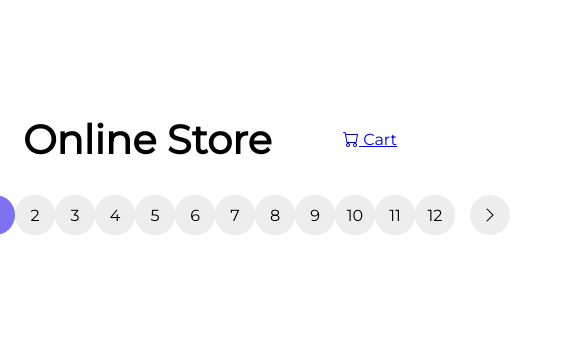
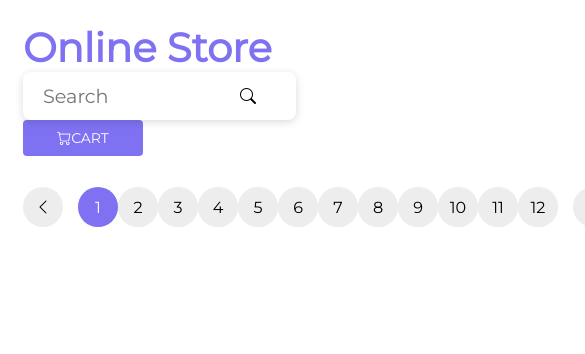
Before and after one commit to Yarema91/cards-list, a plain HTML site: page index.html in a window 390 px wide. Shown: the top 354 px of the page, 585 px wide, since content can reach past the window. Drawn offline with nearby package versions, Linux system fonts and the light colour scheme; no server answers.

Commit message:
fix style, responsive

```diff
--- a/card.js
+++ b/card.js
@@ -19,7 +19,9 @@ export default class Card {
         <span class="card-text">${this.state.title}</span>
         <p class="article">${this.state.category}</p>
       </div>
-        <button class="button button-text">Add To Cart</button>
+      <footer className="footer">
+      <button class="button button-text">Add To Cart</button>
+      </footer>
     </div>
     `;
   }
--- a/index.html
+++ b/index.html
@@ -8,15 +8,11 @@
   <!-- <link rel="stylesheet" href="../../pagination/01-css-task/style.css"> -->
 
   <style>
-    .wrapper {
-      /* width: 400px; */
-      margin: 100px auto;
-    }
-
     .body {
       margin-bottom: 20px;
     }
   </style>
+
 
   <link rel="stylesheet" href="https://cdn.jsdelivr.net/npm/bootstrap-icons@1.8.1/font/bootstrap-icons.css">
 </head>
--- a/index.js
+++ b/index.js
@@ -1,5 +1,6 @@
 import CardsList from './cards-list.js';
 import Pagination from './pagination.js';
+import SearchBox from './searchBox.js';
 
 const BACKEND_URL = 'https://online-store.bootcamp.place/api/';
 
@@ -20,6 +21,9 @@ export default class OnlineStorePage {
     this.initEventListeners();
 
     this.update(1);
+
+
+    // this.updateByText();
   }
 
   async loadData(pageNumber) {
@@ -36,7 +40,10 @@ export default class OnlineStorePage {
     <div class="container">
       <header class="header">
         <div class="logo">Online Store</div>
-        <a href="#" class="basket-btn" data-element="basket">
+        <div data-element="search-box">
+            <!-- Search -->
+        </div>
+        <a href="#" class="basket-button" data-element="basket">
           <i class="bi bi-cart"></i>
           Cart
           <span class="counter-product"></span>
@@ -49,13 +56,8 @@ export default class OnlineStorePage {
 
         <div class="row">
           <div
-           class="search"
-           data-element="search-box"
-           >
-            <!-- Search -->
-          </div>
-          <div
             data-element="cardsList"
+            class="cards-list"
             >
             <!-- Cards List component -->
           </div>
@@ -63,7 +65,6 @@ export default class OnlineStorePage {
             <!-- Pagination component -->
           </div>
           </div>
-
       <div/>
     </div>
     `;
@@ -74,22 +75,28 @@ export default class OnlineStorePage {
     const totalElements = 100;
     const totalPages = Math.ceil(totalElements / this.pageSize);
 
-    const cardList = new CardsList(this.products);
+    const cardsList = new CardsList(this.products);
     const pagination = new Pagination({
       activePageIndex: 0,
       totalPages
     });
+    const searchBox = new SearchBox();
 
-    this.components.cardList = cardList;
+    this.components.cardList = cardsList;
     this.components.pagination = pagination;
+    this.components.searchBox = searchBox;
   }
 
   renderComponents() {
     const cardsContainer = this.element.querySelector('[data-element="cardsList"]');
     const paginationContainer = this.element.querySelector('[data-element="pagination"]');
+    const searchBoxContainer = this.element.querySelector('[data-element="search-box"]');
+
+
 
     cardsContainer.append(this.components.cardList.element);
     paginationContainer.append(this.components.pagination.element);
+    searchBoxContainer.append(this.components.searchBox.element);
   }
 
   render() {
@@ -106,6 +113,14 @@ export default class OnlineStorePage {
 
       this.update(pageIndex + 1);
     });
+
+    this.components.searchBox.element.addEventListener('search-change', event => {
+      const textSearch = event.detail;
+
+      this.updateByText(textSearch);
+
+
+    });
   }
 
   async update(pageNumber) {
@@ -113,4 +128,24 @@ export default class OnlineStorePage {
 
     this.components.cardList.update(data);
   }
+
+  // async updateByText(value) {
+  //   this.url.searchParams.set('q', value);
+  //   this.updateCards();
+  // }
+
+  // async updateCards() {
+  //   this.url.searchParams.delete('_page');
+
+  //   const response = await fetch(this.url);
+  //   const products = await response.json();
+
+  //   this.components.cardsList.update(products);
+  //   const totalElements = Number(response.headers.get('X-Total-Count'));
+  //   this.components.pagination.updatePageCount(totalElements, this.pageSize);
+  //   this.components.pagination.setPage(0);
+  // }
+
+
+
 }
--- /dev/null
+++ b/searchBox.js
@@ -0,0 +1,41 @@
+export default class SearchBox {
+    constructor() {
+        this.render();
+        this.addEventListener();
+    }
+
+
+    getTemplate() {
+        const result = `
+        <div class="form"
+        >
+        <input placeholder="Search" class="form-search"  data-element="search-box-input" />
+        <i class="bi bi-search input-icon"></i>
+        </div>
+        `;
+        return result;
+
+    }
+    render() {
+        const div = document.createElement('div');
+
+        div.innerHTML = this.getTemplate();
+        this.element = div.firstElementChild;
+    }
+
+    addEventListener() {
+        const searchElement = this.element.querySelector('[data-element="search-box-input"]');
+
+        // console.log('search', searchElement);
+
+        searchElement.addEventListener('keyup', event => {
+            const customEvent = new CustomEvent('search-changed', {
+                detail: event.target.value
+            });
+
+            console.log(customEvent);
+            this.element.dispatchEvent(customEvent);
+        });
+    }
+
+}
--- a/style.css
+++ b/style.css
@@ -24,11 +24,6 @@ body {
   width: 100%;
 }
 
-/* .container {
-  width: 100%;
-  margin-bottom: 30px;
-} */
-
 .main-page {
   width: 100%;
   display: flex;
@@ -39,6 +34,7 @@ body {
 .header {
   align-items: center;
   display: flex;
+  flex-wrap: wrap;
   justify-content: space-between;
   padding: 15px 0;
 }
@@ -46,26 +42,74 @@ body {
 .logo {
   font-size: 2.5rem;
   font-weight: 600;
-  color: var(--purple-100);
+  color: var(--fiolet);
+}
+
+.basket-button {
+  display: flex;
+  color: var(--white);
+  background-color: var(--fiolet);
+
+  width: 120px;
+  height: 36px;
+  border-radius: 4px;
+  text-transform: uppercase;
+  text-decoration: none;
+  justify-content: center;
+  align-items: center;
+  transition: 0.3s;
+  font-size: 0.875rem;
+}
+
+.basket-button:hover {
+  background-color: var(--hover);
 }
 
 .row {
   width: 100%;
   display: flex;
   flex-wrap: wrap;
-  justify-content: center;
+  justify-content: space-evenly;
+  align-items: center;
 }
 
-/* .nowrap {
+/* Search box */
+.form {
+  position: relative;
+  display: flex;
+  max-width: 990px;
+  box-sizing: border-box;
+}
+
+.form-search {
+  font-size: 1.2rem;
+  font-family: "Montserrat", sans-serif;
+  font-weight: 300;
+  border: none;
+  box-shadow: 0px 2px 8px rgba(0, 0, 0, 0.15);
+  padding: 12px 20px;
+  border-radius: 8px;
+  width: 100%;
+}
+
+.form-search:focus {
+  outline: none;
+}
+
+.bi.bi-search {
   height: 100%;
+  position: absolute;
   display: flex;
-  justify-content: center;
-} */
+  justify-content: end;
+  align-items: center;
+  right: 40px;
+}
 
 /* Card */
 .card {
+  display: flex;
   flex-direction: column;
-  box-sizing: border-box;
+  box-sizing: content-box;
   width: 317px;
   height: 394px;
   left: 2084px;
@@ -73,6 +117,10 @@ body {
   box-shadow: 0px 2px 8px rgba(0, 0, 0, 0.133);
   border-radius: 8px;
   align-items: flex-end;
+  margin: 5px;
+
+  overflow: hidden;
+  align-content: space-between;
 }
 
 .card-image {
@@ -85,7 +133,7 @@ body {
 }
 
 .card-rating {
-  margin-left: 24px;
+  margin-left: 46px;
   display: flex;
   justify-content: space-around;
   align-items: center;
@@ -104,6 +152,7 @@ body {
 }
 
 .card-head {
+  width: 100%;
   display: flex;
   justify-content: space-between;
   margin-right: 25px;
@@ -114,7 +163,7 @@ body {
   font-weight: 400;
   font-size: 13px;
   line-height: 16px;
-  margin: 24px;
+  margin: 24px 24px 0px 24px;
 }
 
 .article {
@@ -127,6 +176,16 @@ body {
   line-height: 12px;
 }
 
+footer {
+  display: flex;
+  flex: 1;
+  justify-content: center;
+  border-radius: 0;
+  align-items: flex-end;
+  position: relative;
+  bottom: 0px;
+  width: 100%;
+}
 .button {
   width: 100%;
   height: 40px;
@@ -137,7 +196,6 @@ body {
 
 .button:hover {
   background-color: var(--hover);
-  /* font-size: 110%; */
 }
 
 .button-text {
@@ -146,24 +204,16 @@ body {
 }
 
 .cards-list {
-  background-color: #6b5dec;
-
-  display: grid;
-  grid-template-columns: repeat(auto-fit, minmax(250px, 1fr));
-  grid-gap: 20px;
-  margin: 20px 0;
+  justify-content: center;
+  margin: auto;
+  display: flex;
 }
 
 /* Cards list */
 products-list {
-  /* max-width: 990px; */
   display: flex;
   flex-wrap: wrap;
-  justify-content: space-between;
-  /* grid-gap: 20px;
-  display: grid;
-  grid-template-columns: repeat(auto-fit, minmax(250px, 1fr)); */
-
+  justify-content: space-evenly;
   border-radius: 3px;
   box-shadow: 0 2px 8px rgb(0 0 0 / 15%);
   justify-content: space-between;
@@ -175,8 +225,8 @@ products-list {
 
 /* Pagination */
 .pagination {
+  padding: 0%;
   width: auto;
-  background: var(--white);
   box-sizing: border-box;
   display: flex;
   flex-direction: row;
@@ -207,15 +257,15 @@ products-list {
   color: var(--white);
 }
 
-.previous-page {
+.prev-page {
+  margin-right: 15px;
   width: 40px;
-  /* width: 90px; */
   order: -1;
 }
 
 .next-page {
   width: 40px;
-  margin: 15px;
+  margin-left: 15px;
   order: 2;
 }
 
```
Also changed, not shown: pagination.js (+23 -0 lines).
